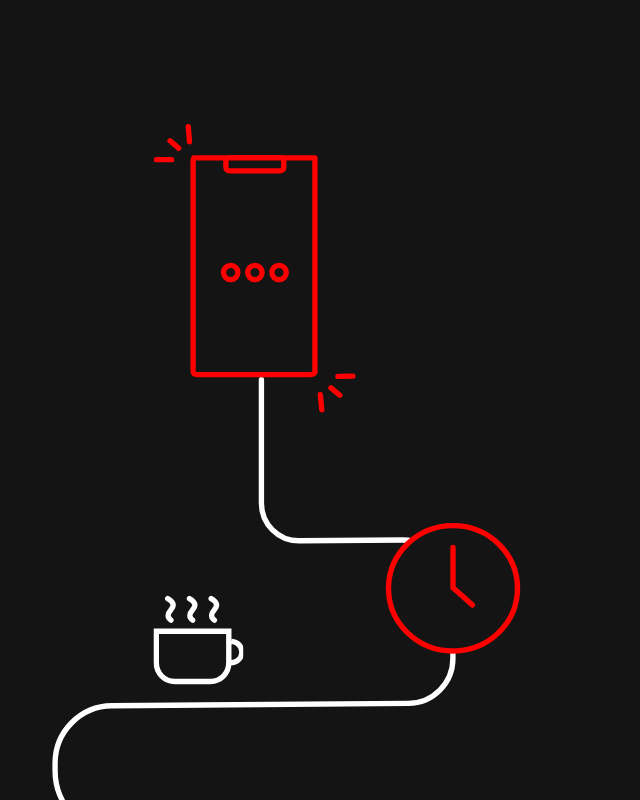
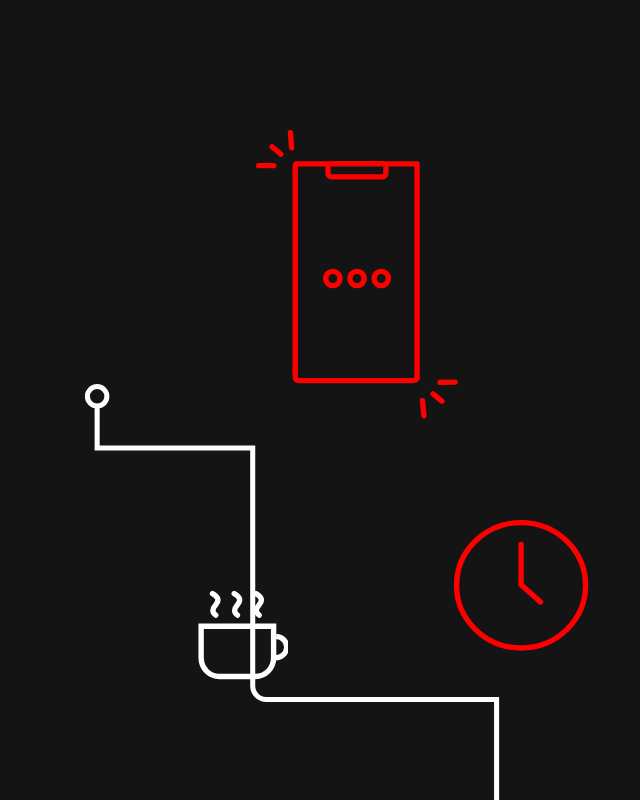
Before and after one commit to ruben-with-b/i-wish-i-knew-that, a Vue app: page /infographic in a window 1280 px wide. Shown: the part 760-1560 px from the top of the page, without its empty margins (386-1026 px from the left). Built offline with nearby package versions, Linux system fonts and the light colour scheme.

Commit message:
Change Path.vue content and adjust positions

```diff
--- a/src/components/DailyRoutine.vue
+++ b/src/components/DailyRoutine.vue
@@ -1,7 +1,7 @@
 <template>
 <div>
   <div class="journey">
-    <svg-base position="relative" fill="none" stroke="white" left="50%" :width="widthInPercent(226)" viewbox="0 0 226 2722">
+    <svg-base position="relative" fill="none" stroke="white" :width="widthInPercent(275)" viewbox="0 0 293 2832.7">
       <journey/>
     </svg-base>
     <svg-base position="absolute" fill="none" stroke="red" top="-5.2%" left="50%" :width="widthInPercent(114)" viewbox="0 0 114 163" :clickable="true" :popupId="0">
@@ -88,11 +88,13 @@ export default {
 
 <style lang="scss" scoped>
 .journey {
-  margin: 25rem auto 0 auto;
-  width: 100%;
-  height: 100%;
-  max-width: 1250px;
-  position: relative;
+	display: flex;
+	justify-content: center;
+	margin: 25rem auto 0 auto;
+	width: 100%;
+	height: 100%;
+	max-width: 1250px;
+	position: relative;
 }
 
 .animate-me {
--- a/src/components/svg/Path.vue
+++ b/src/components/svg/Path.vue
@@ -1,3 +1,10 @@
 <template>
-  <path fill-rule="evenodd" stroke-linecap="round" stroke-linejoin="round" d="M117.141 2v68.969c0 11.598 9.402 21 21 21h.176l57.449-.481c15.463-.13 28.104 12.301 28.233 27.764l.001.235v38.171c0 13.726-11.067 24.885-24.793 25L33.735 184.03C16.165 184.175 2 198.459 2 216.029v4.17c0 19.83 16.076 35.906 35.906 35.906H74.19c16.547 0 29.97 13.399 30 29.946l.125 69.074c.028 14.982 12.18 27.112 27.162 27.112h2.715c13.474 0 24.397 10.923 24.397 24.398 0 13.252-10.743 23.996-23.995 23.996-.133 0-.266-.001-.4-.004l-2.717-.045c-14.746-.245-26.899 11.51-27.144 26.257l-.004.409-.193 148.712h0v6.648l.203 161.352c.014 11.046-8.929 20.012-19.974 20.026H67.734c-8.837 0-16 7.163-16 16v24.432c0 12.15 9.85 22 22 22h47.535c10.493 0 19 8.506 19 19v28.968c0 9.915-8.037 17.952-17.952 17.952-9.9 0-17.925 8.026-17.925 17.925v.028l.35 230.57c.02 12.137 9.864 21.966 22 21.966H159.5c8.837 0 16 7.164 16 16v22.75c0 11.045-8.954 20-20 20h-80c-11.046 0-20 8.953-20 20v34.782c0 17.673 14.327 32 32 32h58c16.569 0 30 13.432 30 30v39.828c0 14.912-12.088 27-27 27h-15c-12.703 0-23 10.297-23 23v240.262c0 8.285-6.716 15-15 15h-57c-8.284 0-15 6.716-15 15v7.121c0 12.217 9.904 22.12 22.12 22.12H167.5c10.493 0 19 8.507 19 19v12.553c0 12.702-10.297 23-23 23h-36c-9.389 0-17 7.61-17 17v278.051c0 15.188-12.312 27.5-27.5 27.5s-27.5 12.312-27.5 27.5v5.326c0 18.13 14.697 32.826 32.826 32.826h22.628c12.702 0 23 10.297 23 23v39.407c0 8.058-6.532 14.59-14.59 14.59-8.025 0-14.531 6.505-14.531 14.531v.057L106.5 2720h0"/>
+  <path d="M146,2782.2c3.5,0,6.1,2.9,6.1,6.3c0,3.5-2.8,6.3-6.3,6.3s-6.3-2.8-6.3-6.3s2.8-6.3,6.3-6.3H146l-1-565.1
+	c0-4.4-3.6-8-8-8H78.3c-4.4,0-8-3.6-8-8v-58.8c0-4.4,3.6-8,8-8h59.6l0,0c4.4,0,8-3.6,8-8l-0.8-171.3l0,0c0-4.4,3.6-8,8-8h35.4
+	c4.4,0,8-3.6,8-8v-65.7c0-4.4-3.6-8-8-8h-35.4l0,0c-4.4,0-8-3.6-8-8l0.1-16.1l0,0c0-4.4-3.6-8-8-8H36.7c-4.4,0-8-3.6-8-8v-92.3
+	c0-4.4,3.6-8,8-8h100.8c4.4,0,8-3.6,8-8v-303.4c0-4.4-3.6-8-8-8H10c-4.4,0-8-3.6-8-8v-90.9c0-4.4,3.6-8,8-8h127.5l0,0
+	c4.4,0,8-3.6,8-8L145,980.7c0-4.4-3.6-8-8-8H61c-4.4,0-8-3.6-8-8v-88.9c0-4.4,3.6-8,8-8h76c4.4,0,8-3.6,8-8l0.1-417.9
+	c0-4.4-3.6-8-8-8L67,433.8c-4.4,0-8-3.6-8-8v-58.6c0-4.4,3.6-8,8-8h70.1l0,0c4.4,0,8-3.6,8-8l-0.1-58.6l0,0c0-4.4,3.6-8,8-8h129.5
+	c4.4,0,8-3.6,8-8v-84.3h-137c-4.4,0-8-3.6-8-8V95.2V42.8H53V17.9l0,0c3.2,0,5.8-2.6,5.8-5.8S56.2,6.3,53,6.3s-5.8,2.6-5.8,5.8
+	s2.7,5.8,5.8,5.8"/>
 </template>
--- a/src/components/svg/SvgBase.vue
+++ b/src/components/svg/SvgBase.vue
@@ -37,7 +37,7 @@ export default {
 
 <style lang="scss" scoped>
 svg {
-  transform: translate(-50%, 0);
+  // transform: translate(-50%, 0);
   display: inline-block;
   vertical-align: top;
   stroke-width: 3px;
```
